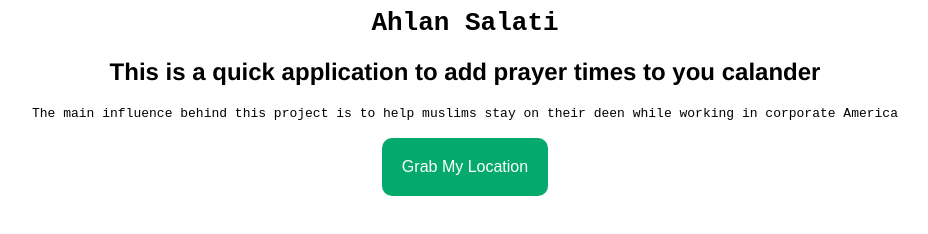
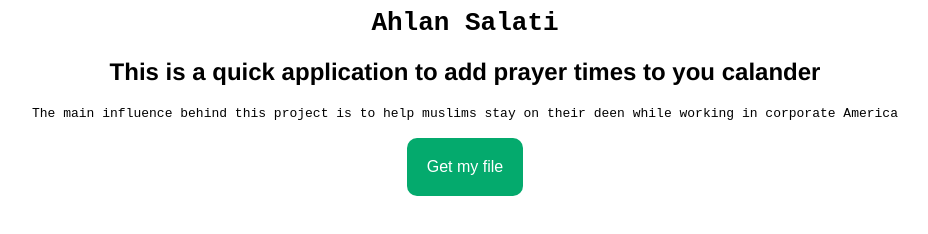
Before and after one commit to kidreveloution/ahlan-salati, a website: page FrontEnd/index.html in a window 1280 px wide. Shown: the whole page, without its empty margins (175-1103 px from the left). Drawn offline with Linux system fonts and the light colour scheme.

Commit message:
Update index.html

```diff
--- a/FrontEnd/index.html
+++ b/FrontEnd/index.html
@@ -20,7 +20,7 @@
   <h1>Ahlan Salati</h1>
   <h2>This is a quick application to add prayer times to you calander</h2>
   <p>The main influence behind this project is to help muslims stay on their deen while working in corporate America</p>
-  <button class="button round10" type="button" onclick="getLocation()">Grab My Location</button>
+  <button class="button round10" type="button" onclick="getLocation()">Get my file</button>
   <p id="location"></p>
   <p id = "demo2"></p>
   <p id = "response"></p>
```
